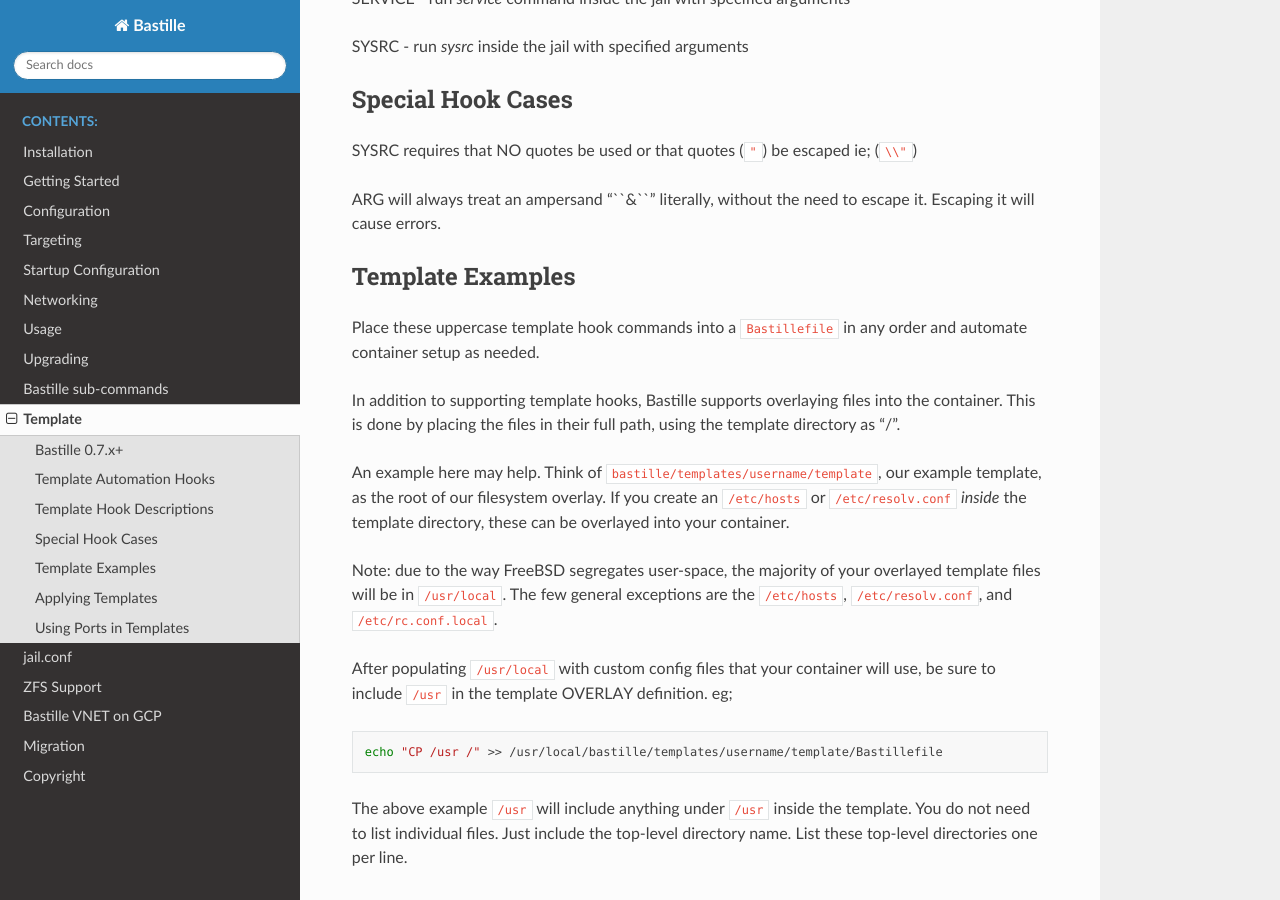
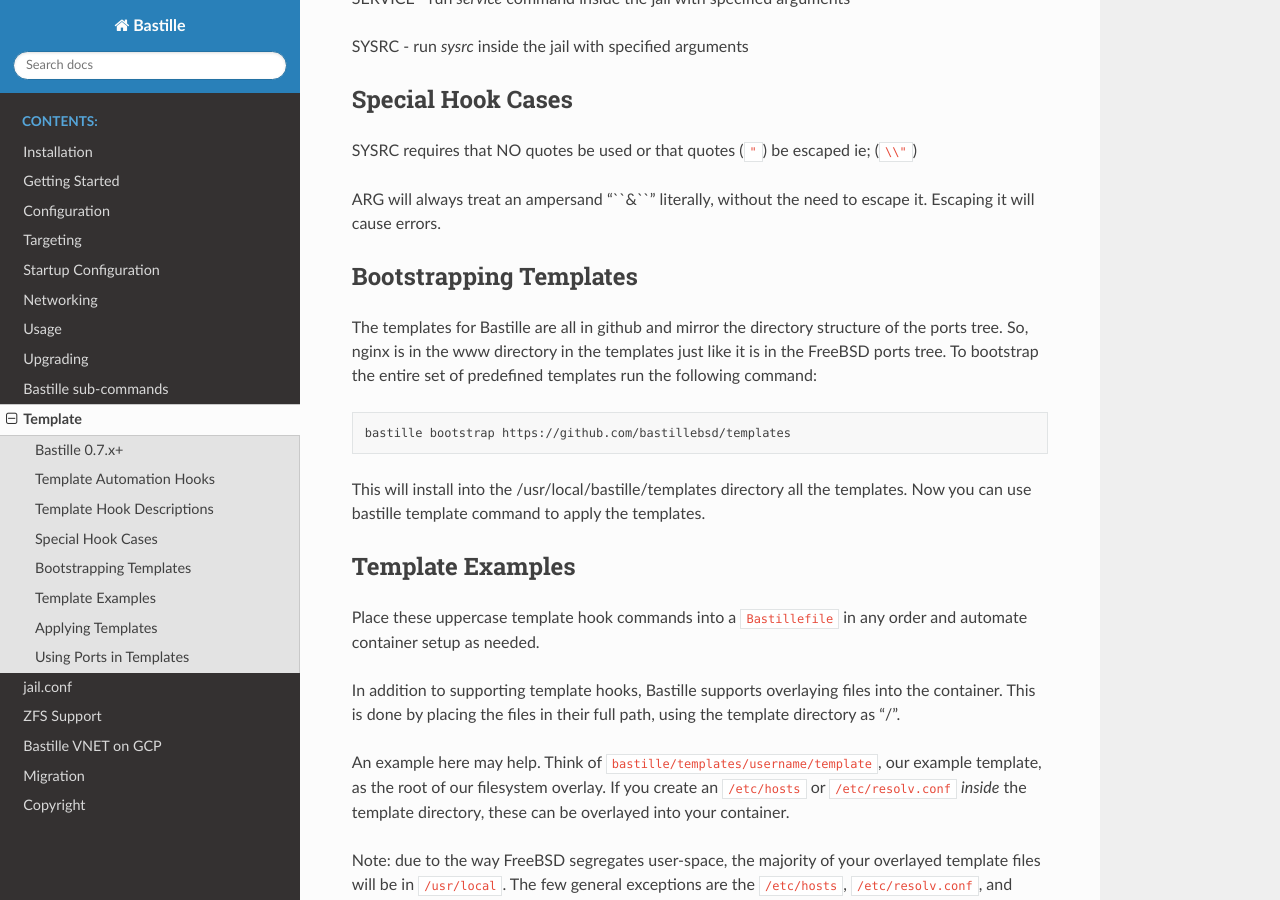
Before and after one commit to BastilleBSD/bastille, a Sphinx documentation site: the page built from docs/chapters/template.rst, in a window 1280 px wide and 900 px high, scrolled down 2105 px. Built offline with Sphinx 7.4.7 and the Read the Docs theme 3.1.0, drawn with Linux system fonts in a browser that asks for light colours.

Commit message:
template documentation edits

```diff
--- a/docs/chapters/template.rst
+++ b/docs/chapters/template.rst
@@ -110,6 +110,23 @@ SYSRC requires that NO quotes be used or that quotes (``"``) be escaped ie;
 
 ARG will always treat an ampersand "\``&``" literally, without the need to
 escape it. Escaping it will cause errors.
+
+Bootstrapping Templates
+-----------------------
+
+The templates for Bastille are all in github and mirror the directory
+structure of the ports tree.  So, nginx is in the www directory in the
+templates just like it is in the FreeBSD ports tree.  To bootstrap the
+entire set of predefined templates run the following command:
+
+.. code-block:: shell
+
+   bastille bootstrap https://github.com/bastillebsd/templates
+
+This will install into the /usr/local/bastille/templates directory all the
+templates.  Now you can use bastille template command to apply the templates.
+
+
 
 Template Examples
 -----------------
```
